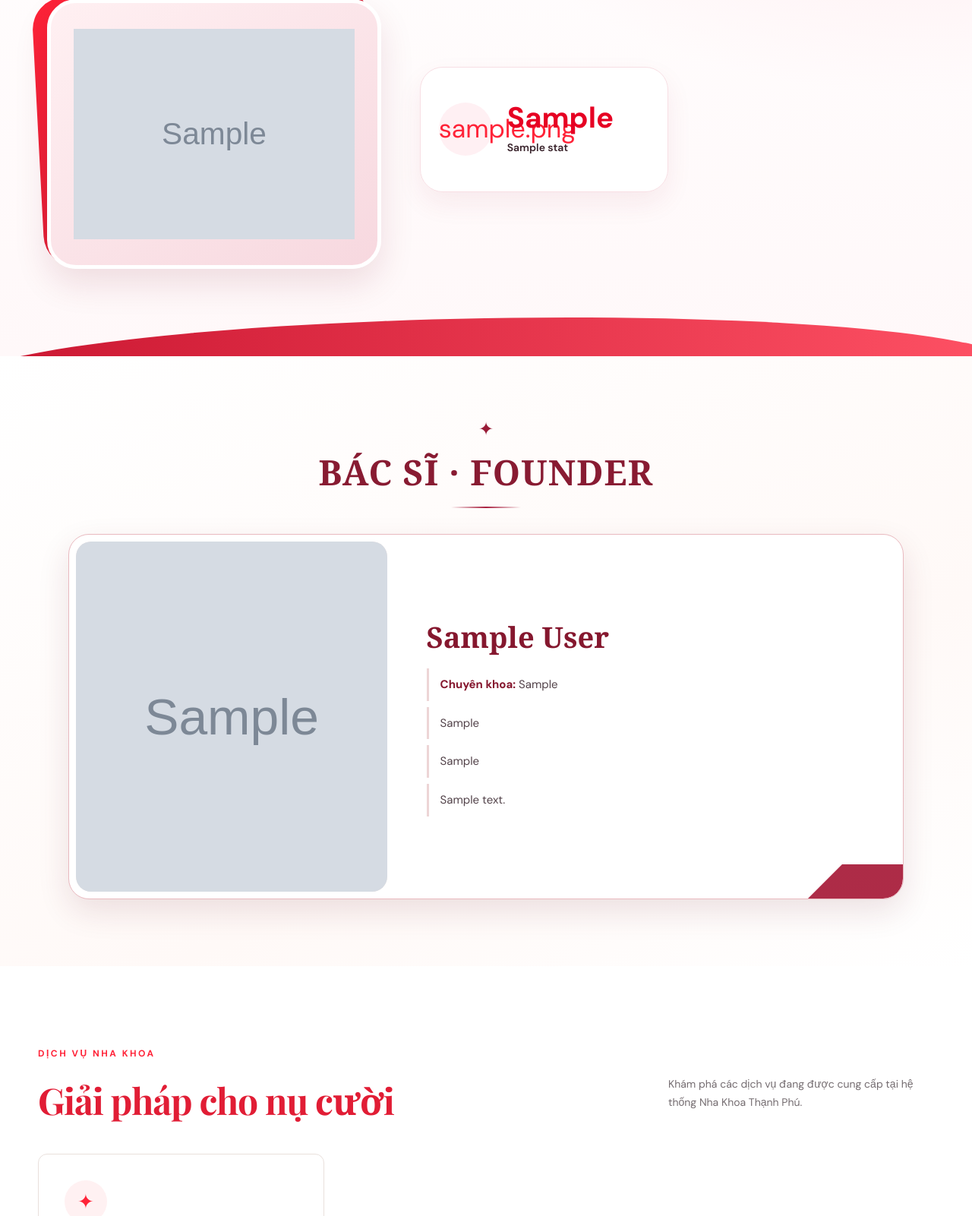
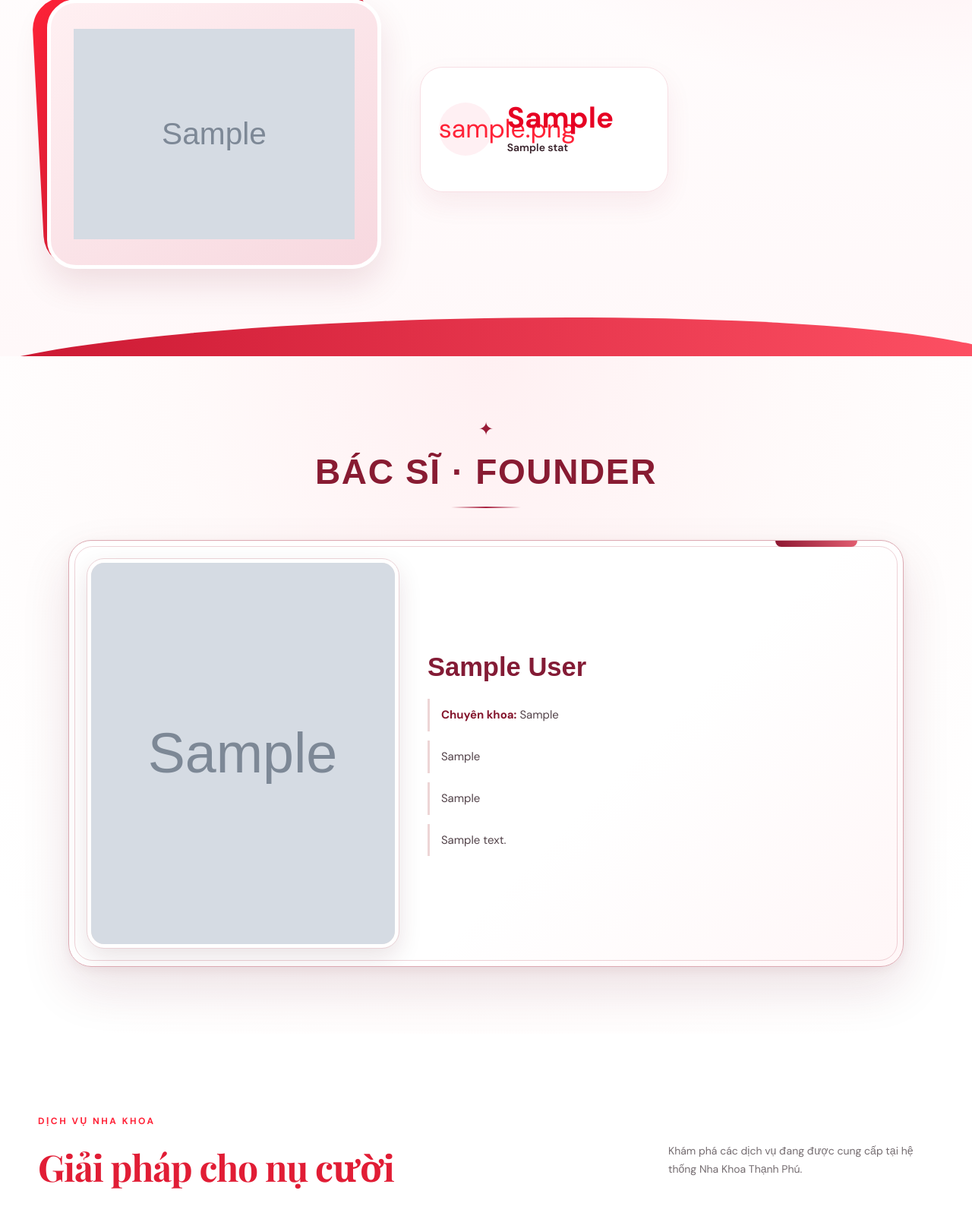
Before and after one commit to quangthanhservice-pixel/nha-khoa-thanh-phu, a FastAPI app: page / in a window 1280 px wide. Shown: the part 1507-3108 px from the top of the page at 76% size. Run offline with FastAPI, Linux system fonts and the light colour scheme; tables that the repository leaves empty hold one stand-in row (values such as "Sample post"); grey boxes marked "Sample" are stand-in pictures.

Commit message:
Fix Vietnamese doctor name font and elevate founder profile frame

```diff
--- a/static/home.css
+++ b/static/home.css
@@ -1727,3 +1727,75 @@ h2 { font-size: clamp(32px, 4vw, 48px); }
 /* Founder qualifications are always visible; no accordion interaction */
 .doctors-section .founder-credentials h4 { margin:0; padding:14px 16px; border-bottom:1px solid #ead0d3; color:#85172e; font-size:15px; font-weight:700; }
 .doctors-section .doctor-info { gap:8px; }
+
+/* Founder profile v3: dependable Vietnamese glyphs and refined layered frame */
+.doctors-section { background:radial-gradient(ellipse at 50% 0%,#fff0f2 0%,#fffafa 45%,#fff 90%); }
+.doctors-section .founder-heading { margin-bottom:42px; }
+.doctors-section .founder-heading h2 { font-family:Arial,"Helvetica Neue",sans-serif; font-weight:800; letter-spacing:.035em; }
+.doctors-section .doctor-card {
+  isolation:isolate;
+  grid-template-columns:minmax(260px,39%) minmax(0,1fr);
+  gap:clamp(18px,3vw,40px);
+  padding:clamp(14px,2vw,24px);
+  border:1px solid #dca9b2;
+  border-radius:30px;
+  background:linear-gradient(135deg,#fff 0%,#fff 62%,#fff6f7 100%);
+  box-shadow:0 28px 65px rgba(99,17,38,.12),0 4px 14px rgba(99,17,38,.06);
+}
+.doctors-section .doctor-card::before {
+  content:"";position:absolute;inset:7px;border:1px solid rgba(169,36,63,.20);
+  border-radius:24px;pointer-events:none;z-index:0;
+}
+.doctors-section .doctor-card::after {
+  width:108px;height:8px;top:0;right:60px;bottom:auto;
+  border-radius:0 0 8px 8px;opacity:1;
+  background:linear-gradient(90deg,#8e1832,#e15d70);
+}
+.doctors-section .doctor-photo {
+  position:relative;z-index:1;min-height:380px;aspect-ratio:4/5;
+  border-radius:22px;border:5px solid #fff;
+  outline:1px solid #ead2d6;
+  box-shadow:0 12px 32px rgba(75,20,32,.12);
+}
+.doctors-section .doctor-info { padding:24px clamp(12px,2vw,30px) 24px 0; gap:12px; }
+.doctors-section .doctor-info h3 {
+  font-family:Arial,"Helvetica Neue",sans-serif;
+  font-weight:800;letter-spacing:0;line-height:1.28;
+  font-size:clamp(26px,2.7vw,36px);
+  color:#831b35;margin:0 0 8px;
+  overflow-wrap:normal;word-break:normal;
+}
+.doctors-section .founder-credentials {
+  margin-top:4px;border:1px solid #e9c5cb;border-radius:18px;
+  background:linear-gradient(180deg,#fffdfd,#fff8f8);
+  box-shadow:0 6px 20px rgba(125,30,50,.045);
+}
+.doctors-section .founder-credentials h4 {
+  font-family:Arial,"Helvetica Neue",sans-serif;
+  font-size:16px;padding:17px 21px;
+  background:#fff0f2;border-bottom:1px solid #e9c5cb;
+}
+.doctors-section .founder-credentials ul {
+  list-style:none;padding:12px 22px 16px;margin:0;
+}
+.doctors-section .founder-credentials li {
+  position:relative;padding:10px 0 10px 20px;margin:0;
+  border-bottom:1px solid #f2e4e6;
+  font-family:Arial,"Helvetica Neue",sans-serif;
+  font-size:14px;line-height:1.65;color:#594950;
+}
+.doctors-section .founder-credentials li:last-child {border-bottom:0;}
+.doctors-section .founder-credentials li::before {
+  content:"";position:absolute;top:19px;left:1px;width:7px;height:7px;
+  border-radius:50%;background:#a91e3d;box-shadow:0 0 0 3px #fbe3e8;
+}
+.doctors-section .founder-credentials li strong {color:#831b35;}
+@media(max-width:700px){
+  .doctors-section .doctor-card {grid-template-columns:minmax(0,1fr);gap:12px;padding:12px;border-radius:24px;}
+  .doctors-section .doctor-card::before {inset:5px;border-radius:19px;}
+  .doctors-section .doctor-photo {aspect-ratio:4/3;min-height:0;border-radius:17px;}
+  .doctors-section .doctor-info {padding:16px 10px 18px;}
+  .doctors-section .doctor-info h3 {font-size:clamp(24px,6vw,31px);}
+  .doctors-section .founder-credentials ul {padding:8px 15px 12px;}
+  .doctors-section .founder-credentials h4 {padding:15px;}
+}
```
